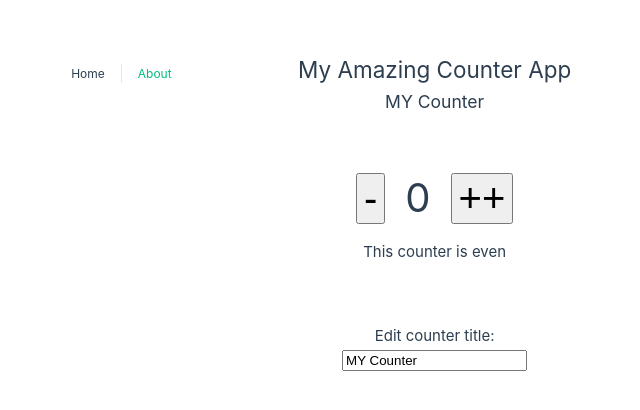
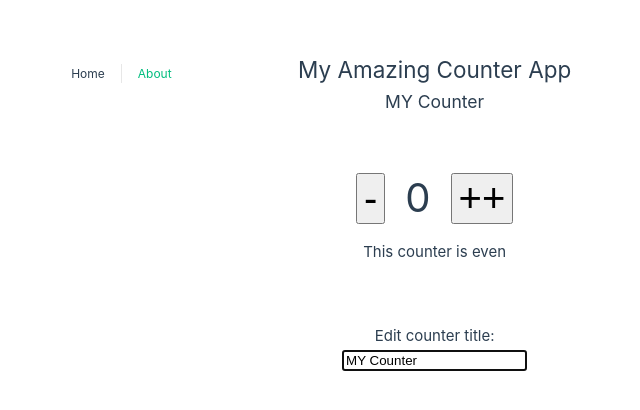
Before and after one commit to ahmetayyildiz66/vue-composition-basics, a Vue app: page / in a window 1280 px wide. Shown: the part 188-598 px from the top of the page, without its empty margins (362-1002 px from the left). Built offline with nearby package versions, Linux system fonts and the light colour scheme.

Commit message:
directives: local directive

```diff
--- a/src/views/HomeView.vue
+++ b/src/views/HomeView.vue
@@ -13,7 +13,7 @@
 
     <div class="edit">
       <h4>Edit counter title:</h4>
-      <input type="text" v-model="counterData.title" />
+      <input type="text" v-model="counterData.title" v-autofocus />
     </div>
   </div>
 </template>
@@ -62,6 +62,16 @@
 onMounted(() => {
   console.log("Do stuff related to Counter");
 });
+
+/*
+  directives
+*/
+// v-autofocus
+const vAutofocus = {
+  mounted: (el) => {
+    el.focus();
+  },
+};
 </script>
 
 <style>
```
